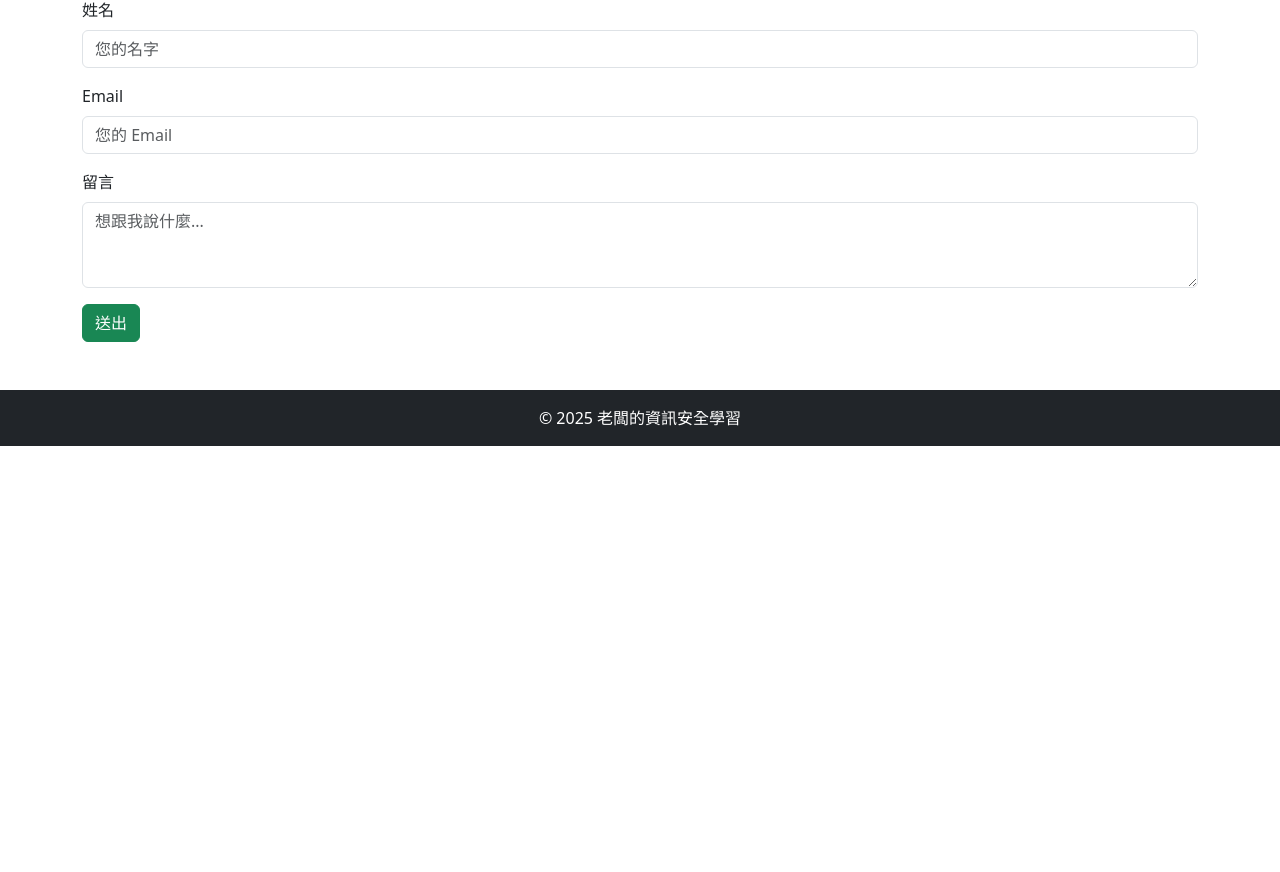
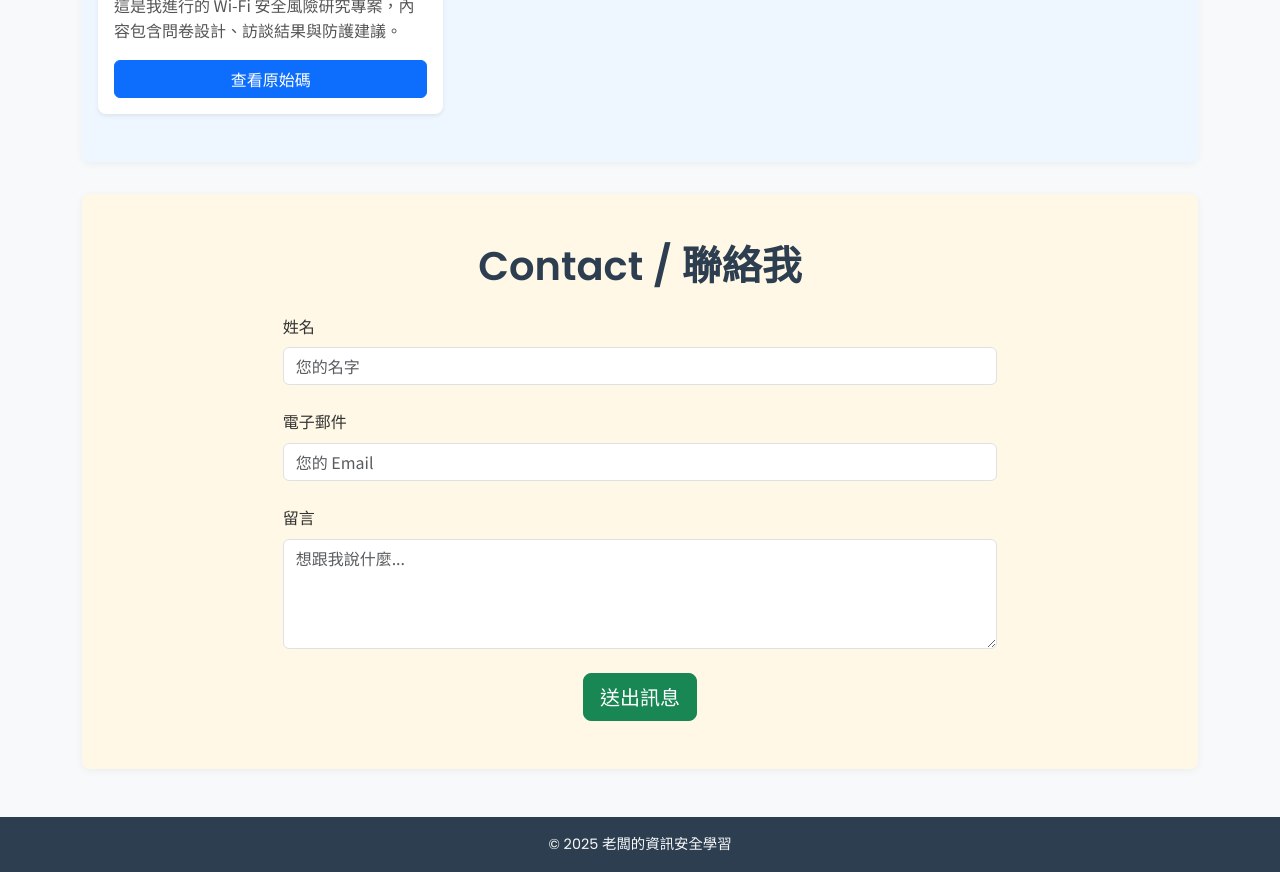
Before and after one commit to Lucas-Chu-0209/LuCyberWeb, a plain HTML site: page index.html in a window 1280 px wide. Shown: the part 734-1606 px from the top of the page. Before the commit the page ends 1180 px from the top, so only its background shows below. Drawn offline with nearby package versions, Linux system fonts and the light colour scheme.

Commit message:
Update index.html

```diff
--- a/index.html
+++ b/index.html
@@ -3,16 +3,109 @@
 <head>
   <meta charset="UTF-8" />
   <meta name="viewport" content="width=device-width, initial-scale=1.0" />
-  <title>Cybersecurity Leaning Paradise</title>
+  <title>Cybersecurity Learning Paradise</title>
+
+  <!-- 載入 Google Fonts（Poppins & Noto Sans TC）-->
+  <link href="https://fonts.googleapis.com/css2?family=Noto+Sans+TC:wght@300;400;500;700&family=Poppins:wght@300;400;500;600;700&display=swap" rel="stylesheet" />
+
   <!-- 載入 Bootstrap CSS -->
   <link
     href="https://cdn.jsdelivr.net/npm/bootstrap@5.4.0/dist/css/bootstrap.min.css"
     rel="stylesheet"
   />
+
+  <!-- 自訂 CSS：區塊背景、字體、排版 -->
+  <style>
+    /* 全站字體設定 */
+    body {
+      font-family: "Noto Sans TC", "Poppins", sans-serif;
+      color: #333;
+      background-color: #f8f9fa;
+      line-height: 1.6;
+    }
+
+    /* Navbar 調整 */
+    .navbar-brand {
+      font-family: "Poppins", sans-serif;
+      font-weight: 600;
+      font-size: 1.5rem;
+    }
+    .navbar-nav .nav-link {
+      font-size: 1rem;
+      padding: 0.5rem 1rem;
+    }
+
+    /* 每個 section 的共同樣式 */
+    section {
+      border-radius: 0.5rem;
+      padding: 3rem 1rem;
+      margin-bottom: 2rem;
+      box-shadow: 0 2px 8px rgba(0, 0, 0, 0.05);
+    }
+
+    /* About 區塊背景 */
+    #about {
+      background-color: #ffffff;
+    }
+    /* Projects 區塊背景 */
+    #projects {
+      background-color: #eef7ff;
+    }
+    /* Contact 區塊背景 */
+    #contact {
+      background-color: #fff8e6;
+    }
+
+    /* 所有區塊標題 */
+    section h2 {
+      font-family: "Poppins", sans-serif;
+      font-weight: 600;
+      font-size: 2.5rem;
+      text-align: center;
+      margin-bottom: 1.5rem;
+      color: #2c3e50;
+    }
+
+    /* 段落文字 */
+    section p {
+      font-size: 1.125rem;
+    }
+
+    /* 卡片樣式加強 */
+    .card {
+      border: none;
+      border-radius: 0.5rem;
+    }
+    .card h5 {
+      font-family: "Poppins", sans-serif;
+      font-weight: 500;
+      font-size: 1.25rem;
+    }
+    .card p {
+      font-size: 1rem;
+      color: #555;
+    }
+    .card .btn {
+      font-weight: 500;
+    }
+
+    /* 表單 Label 文字 */
+    #contact label {
+      font-weight: 500;
+    }
+
+    /* Footer 調整 */
+    footer {
+      background-color: #2c3e50;
+      color: #f8f9fa;
+      font-size: 0.9rem;
+      font-family: "Poppins", sans-serif;
+    }
+  </style>
 </head>
 <body>
   <!-- 頁首：Navbar -->
-  <nav class="navbar navbar-expand-lg navbar-dark bg-dark">
+  <nav class="navbar navbar-expand-lg navbar-dark bg-dark shadow-sm">
     <div class="container">
       <a class="navbar-brand" href="#">CyberWeb</a>
       <button
@@ -22,7 +115,7 @@
         data-bs-target="#navbarNav"
         aria-controls="navbarNav"
         aria-expanded="false"
-        aria-label="Toggle navigation"
+        aria-label="切換導覽選單"
       >
         <span class="navbar-toggler-icon"></span>
       </button>
@@ -45,16 +138,22 @@
   <!-- 主要內容區塊 -->
   <div class="container my-5">
     <!-- 關於我 -->
-    <section id="about" class="mb-5">
-      <h2 class="mb-3">About me 關於我</h2>
-      <p>這裡放老闆的自我介紹、學習動機等等。</p>
+    <section id="about">
+      <h2>About me / 關於我</h2>
+      <div class="row justify-content-center">
+        <div class="col-lg-8">
+          <p>
+            這裡放老闆的自我介紹與學習動機。建議您可以寫一些您在資訊安全方面的背景、興趣，以及未來的目標，讓訪客一進來就能快速了解您和您的專業領域。
+          </p>
+        </div>
+      </div>
     </section>
 
     <!-- 專案展示 -->
-    <section id="projects" class="mb-5">
-      <h2 class="mb-3">Projects 專案展示</h2>
+    <section id="projects">
+      <h2>Projects / 專案展示</h2>
       <div class="row gy-4">
-        <!-- 專案卡片 1 -->
+        <!-- 專案卡片 1 範例 -->
         <div class="col-md-4">
           <div class="card h-100 shadow-sm">
             <img
@@ -63,9 +162,9 @@
               alt="專案截圖"
             />
             <div class="card-body d-flex flex-column">
-              <h5 class="card-title">Wi-Fi 風險分析</h5>
+              <h5 class="card-title">Wi-Fi 安全風險分析</h5>
               <p class="card-text flex-grow-1">
-                這是我做的 Wi-Fi 安全風險研究專案，包含問卷與訪談結果等等。
+                這是我進行的 Wi-Fi 安全風險研究專案，內容包含問卷設計、訪談結果與防護建議。
               </p>
               <a
                 href="https://github.com/USERNAME/wifi-project"
@@ -78,20 +177,27 @@
             </div>
           </div>
         </div>
-        <!-- 更多卡片可複製貼上 -->
+        <!-- 如果有更多專案卡片，可複製此整個 <div class="col-md-4"> … </div>，只要修改圖片、標題、說明與連結即可 -->
       </div>
     </section>
 
     <!-- 聯絡我 -->
-    <section id="contact" class="mb-5">
-      <h2 class="mb-3">聯絡我</h2>
+    <section id="contact">
+      <h2>Contact / 聯絡我</h2>
+      <div class="row justify-content-center">
+        <div class="col-md-8">
           <form>
-        <div class="mb-3">
+            <div class="mb-4">
               <label for="name" class="form-label">姓名</label>
-          <input type="text" class="form-control" id="name" placeholder="您的名字" />
+              <input
+                type="text"
+                class="form-control"
+                id="name"
+                placeholder="您的名字"
+              />
             </div>
-        <div class="mb-3">
-          <label for="email" class="form-label">Email</label>
+            <div class="mb-4">
+              <label for="email" class="form-label">電子郵件</label>
               <input
                 type="email"
                 class="form-control"
@@ -99,26 +205,30 @@
                 placeholder="您的 Email"
               />
             </div>
-        <div class="mb-3">
+            <div class="mb-4">
               <label for="message" class="form-label">留言</label>
               <textarea
                 class="form-control"
                 id="message"
-            rows="3"
+                rows="4"
                 placeholder="想跟我說什麼..."
               ></textarea>
             </div>
-        <button type="submit" class="btn btn-success">送出</button>
+            <div class="text-center">
+              <button type="submit" class="btn btn-success btn-lg">送出訊息</button>
+            </div>
           </form>
+        </div>
+      </div>
     </section>
   </div>
 
   <!-- 頁尾 -->
-  <footer class="bg-dark text-white text-center py-3">
+  <footer class="text-center py-3">
     &copy; 2025 老闆的資訊安全學習
   </footer>
 
-  <!-- 載入 Bootstrap JS（若要啟用漢堡選單、下拉選單等互動元件才需要）-->
+  <!-- 載入 Bootstrap JS（若要啟用漢堡選單等互動元件才需要）-->
   <script
     src="https://cdn.jsdelivr.net/npm/bootstrap@5.4.0/dist/js/bootstrap.bundle.min.js"
   ></script>
```
Lines whose indentation alone changed are shown as unchanged.
